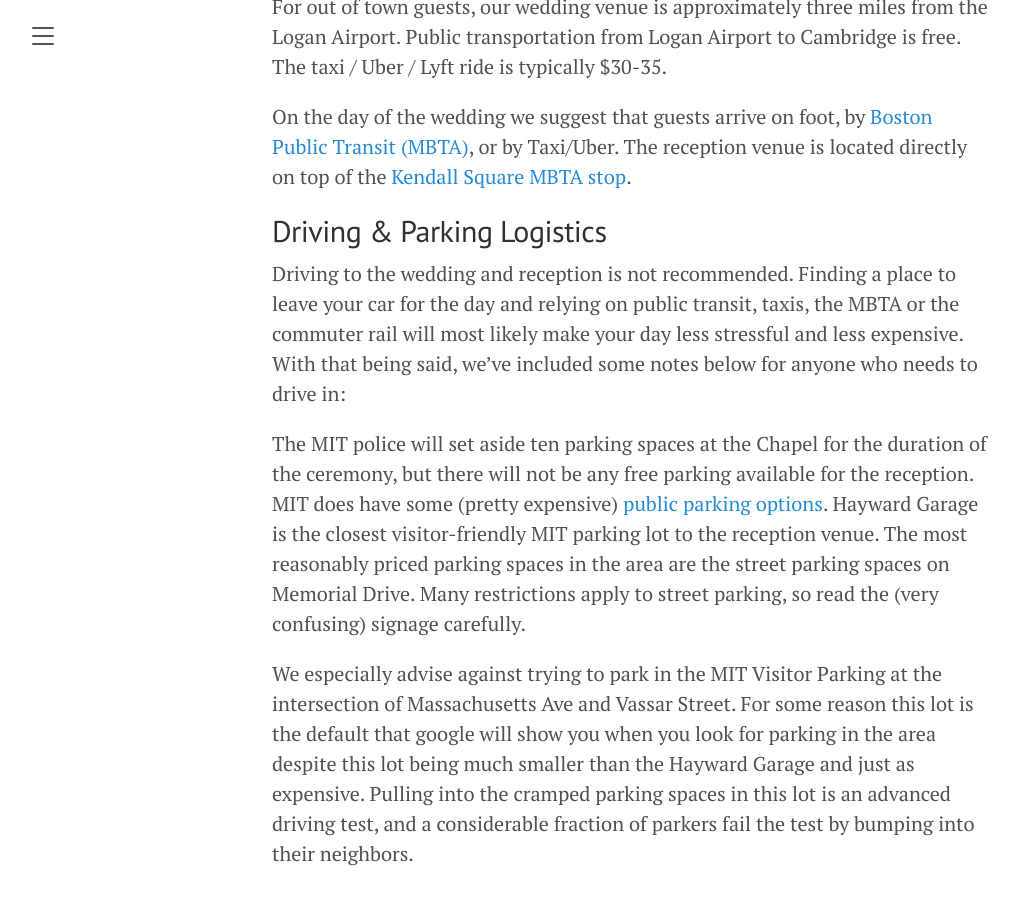
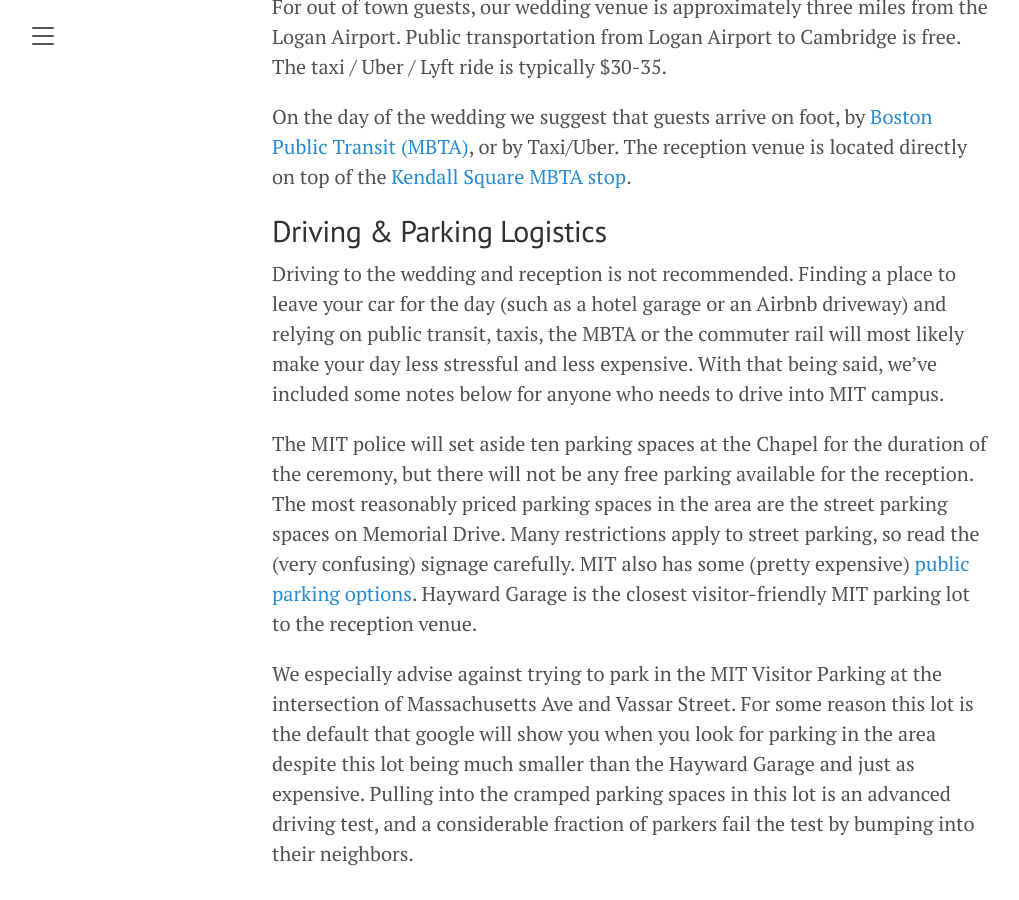
Before and after one commit to JoshBradshaw/andreajosh.github.io, a Jekyll site: the page built from _posts/2023-12-30-overview.md, in a window 1280 px wide and 900 px high, scrolled down 3131 px. Shown: the whole window, without its empty margins (8-1027 px from the left). Built offline with Jekyll 4.4.1, drawn with Linux system fonts in a browser that asks for light colours.

Commit message:
Update 2023-12-30-overview.md

```diff
--- a/_posts/2023-12-30-overview.md
+++ b/_posts/2023-12-30-overview.md
@@ -66,9 +66,9 @@ On the day of the wedding we suggest that guests arrive on foot, by [Boston Publ
 
 ## Driving & Parking Logistics
 
-Driving to the wedding and reception is not recommended. Finding a place to leave your car for the day and relying on public transit, taxis, the MBTA or the commuter rail will most likely make your day less stressful and less expensive. With that being said, we've included some notes below for anyone who needs to drive in:
+Driving to the wedding and reception is not recommended. Finding a place to leave your car for the day (such as a hotel garage or an Airbnb driveway) and relying on public transit, taxis, the MBTA or the commuter rail will most likely make your day less stressful and less expensive. With that being said, we've included some notes below for anyone who needs to drive into MIT campus.
 
-The MIT police will set aside ten parking spaces at the Chapel for the duration of the ceremony, but there will not be any free parking available for the reception. MIT does have some (pretty expensive) [public parking options](https://web.mit.edu/facilities/transportation/parking/visitors/public_parking.html). Hayward Garage is the closest visitor-friendly MIT parking lot to the reception venue. The most reasonably priced parking spaces in the area are the street parking spaces on Memorial Drive. Many restrictions apply to street parking, so read the (very confusing) signage carefully.
+The MIT police will set aside ten parking spaces at the Chapel for the duration of the ceremony, but there will not be any free parking available for the reception. The most reasonably priced parking spaces in the area are the street parking spaces on Memorial Drive. Many restrictions apply to street parking, so read the (very confusing) signage carefully. MIT also has some (pretty expensive) [public parking options](https://web.mit.edu/facilities/transportation/parking/visitors/public_parking.html). Hayward Garage is the closest visitor-friendly MIT parking lot to the reception venue.
 
 We especially advise against trying to park in the MIT Visitor Parking at the intersection of Massachusetts Ave and Vassar Street. For some reason this lot is the default that google will show you when you look for parking in the area despite this lot being much smaller than the Hayward Garage and just as expensive. Pulling into the cramped parking spaces in this lot is an advanced driving test, and a considerable fraction of parkers fail the test by bumping into their neighbors.
 
```
